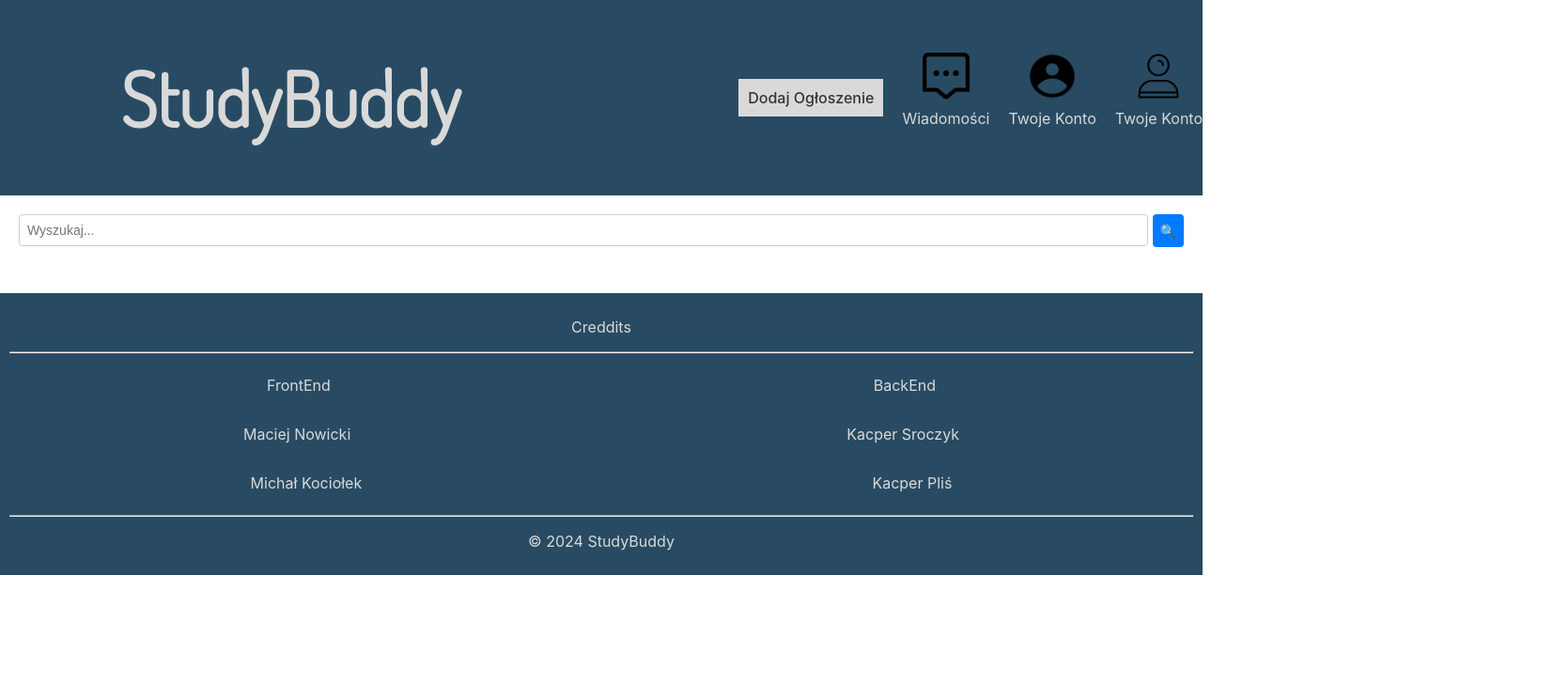
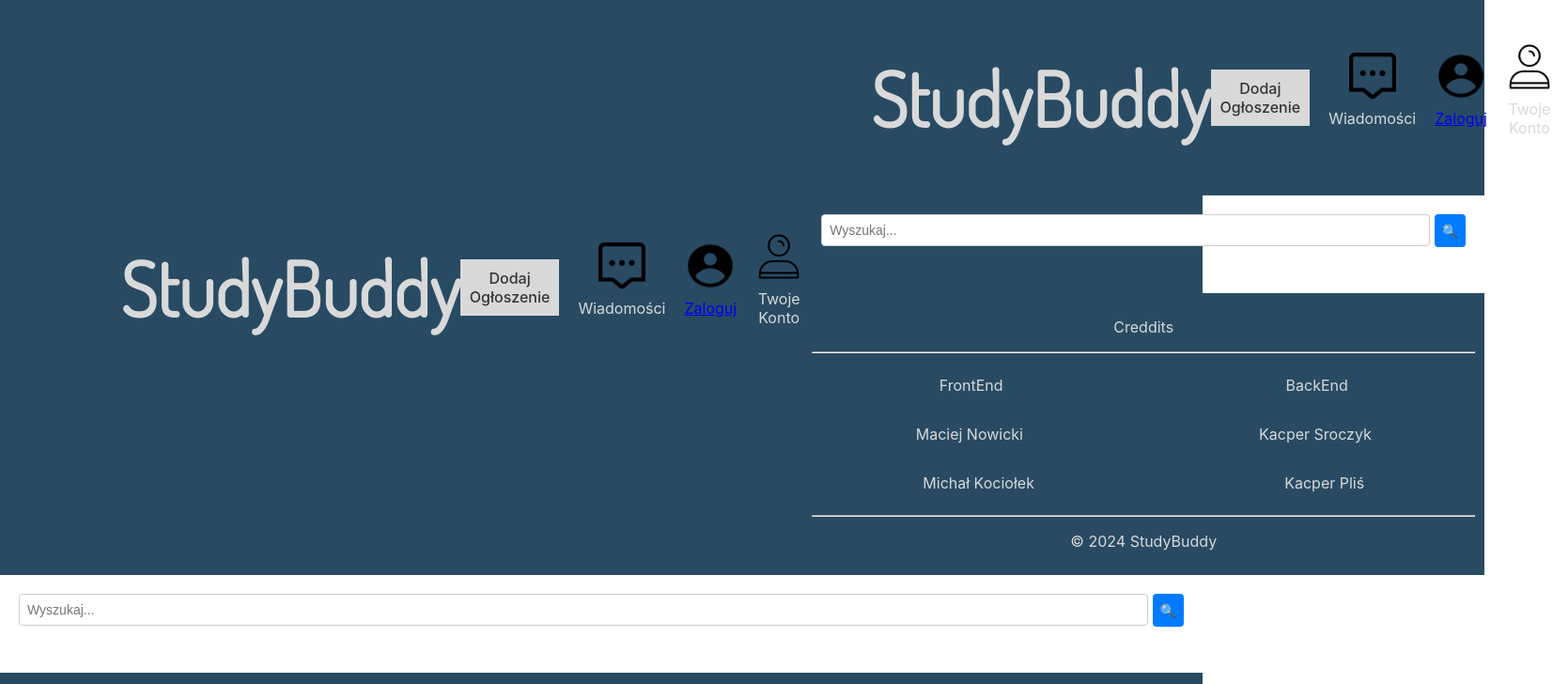
Before and after one commit to Michaluszeq/CETUS-PRO-PRAKTYKI, a React (Create React App) app in the folder cetus-pro-praktyki/: page /zaloguj in a window 1280 px wide. Shown: the top 728 px of the page at 94% size, 1653 px wide, since content can reach past the window. Built offline with nearby package versions, Linux system fonts and the light colour scheme.

Commit message:
BR Trash

```diff
--- a/cetus-pro-praktyki/src/baner/baner.jsx
+++ b/cetus-pro-praktyki/src/baner/baner.jsx
@@ -4,14 +4,16 @@ import MessageIcon from '../Icons/message-icon.png';
 import AccountIcon from '../Icons/account-icon.png';
 import loginIcon from '../Icons/loginIcon.png';
 import ReactDOM from "react-dom/client";
-import { BrowserRouter, Routes, Route } from "react-router-dom";
+import { BrowserRouter, Routes, Route, Link } from "react-router-dom";
 import LoginPanel from "../loginPanel/loginPanel";
+import App from '../App';
 
 export default function Baner() {
   return (
     <header className="App-header">
       <div className="header-content">
         <h1 className='appTitle'>StudyBuddy</h1>
+
         <div className="header-icons">
           <a href="#" className="add-listing-btn">Dodaj Ogłoszenie</a>
 
@@ -24,10 +26,12 @@ export default function Baner() {
 
 
 
-          <div className="icon">
-            <img src={loginIcon} alt="Twoje Konto" />
-            <p className="icon-text">Twoje Konto</p>
-          </div>
+
+          <Link  to="/zaloguj"><div className="icon">
+            <img src={loginIcon} alt="Zaloguj" />
+            <p className="icon-text">Zaloguj</p>
+          </div></Link>
+
 
 
 
@@ -38,6 +42,13 @@ export default function Baner() {
           </div>
 
 
+          <Routes>
+            {/* <Route path='/' element={<App/>}/> */}
+            <Route path='/dodaj-ogloszenie' />
+            <Route path='/wiadomosci' />
+            <Route path='/zaloguj' element={<App><LoginPanel /></App>} />//app
+            <Route path='/twoje-konto' />
+          </Routes>
 
         </div>
       </div>
--- a/cetus-pro-praktyki/src/index.js
+++ b/cetus-pro-praktyki/src/index.js
@@ -3,11 +3,14 @@ import ReactDOM from 'react-dom/client';
 import './index.css';
 import App from './App';
 import reportWebVitals from './reportWebVitals';
+import { BrowserRouter } from 'react-router-dom';
 
 const root = ReactDOM.createRoot(document.getElementById('root'));
 root.render(
   <React.StrictMode>
-    <App />
+    <BrowserRouter>
+      <App />
+    </BrowserRouter>
   </React.StrictMode>
 );
 
--- a/cetus-pro-praktyki/src/loginPanel/loginPanel.jsx
+++ b/cetus-pro-praktyki/src/loginPanel/loginPanel.jsx
@@ -41,7 +41,7 @@ const LoginPanel = () => {
 
   return (
     <div>
-      <Baner />
+
       <div className="login-panel">
         <h2>Zaloguj się</h2>
         <form>
@@ -90,7 +90,7 @@ const LoginPanel = () => {
           </p>
         </div>
       </div>
-      <BottomBaner />
+
     </div>
   );
 };
```
